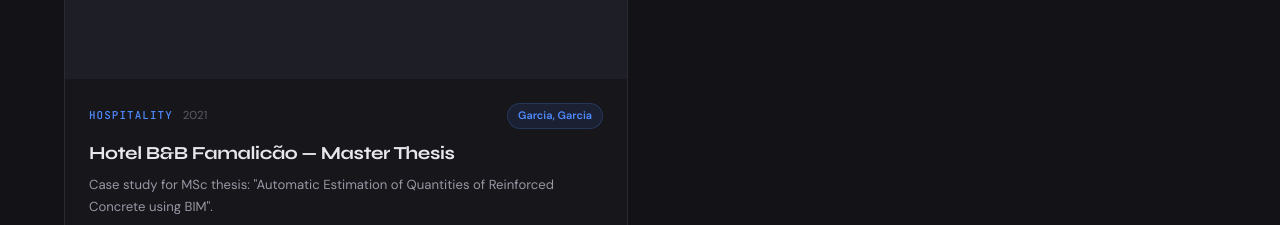
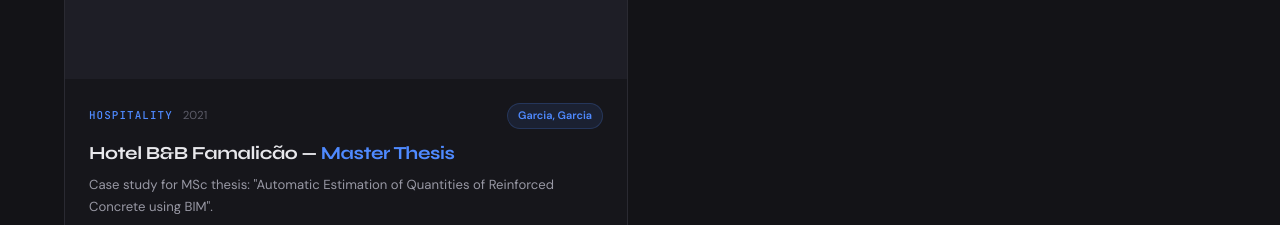
Before and after one commit to Miguel-Pinheiro/mvp-cv.github.io, a plain HTML site: page index.html in a window 1280 px wide. Shown: the part 6240-6465 px from the top of the page. Drawn offline with Linux system fonts and the light colour scheme.

Commit message:
Update index.html

```diff
--- a/index.html
+++ b/index.html
@@ -516,7 +516,7 @@ footer .links a:hover { color:var(--accent); }
           </div>
           <div class="gallery-body">
             <div class="project-meta"><span class="project-type">Hospitality</span><span class="project-year">2021</span><span class="project-company-tag">Garcia, Garcia</span></div>
-            <div class="project-name">Hotel B&B Famalicão — Master Thesis</div>
+            <div class="project-name">Hotel B&B Famalicão — <a href="https://repositorio-aberto.up.pt/handle/10216/135079" target="_blank">Master Thesis</a></div>
             <div class="project-desc">Case study for MSc thesis: "Automatic Estimation of Quantities of Reinforced Concrete using BIM".</div>
             <div class="project-role-label">Role / Tasks</div>
             <ul class="code-bullets" style="margin-top:4px;">
```
